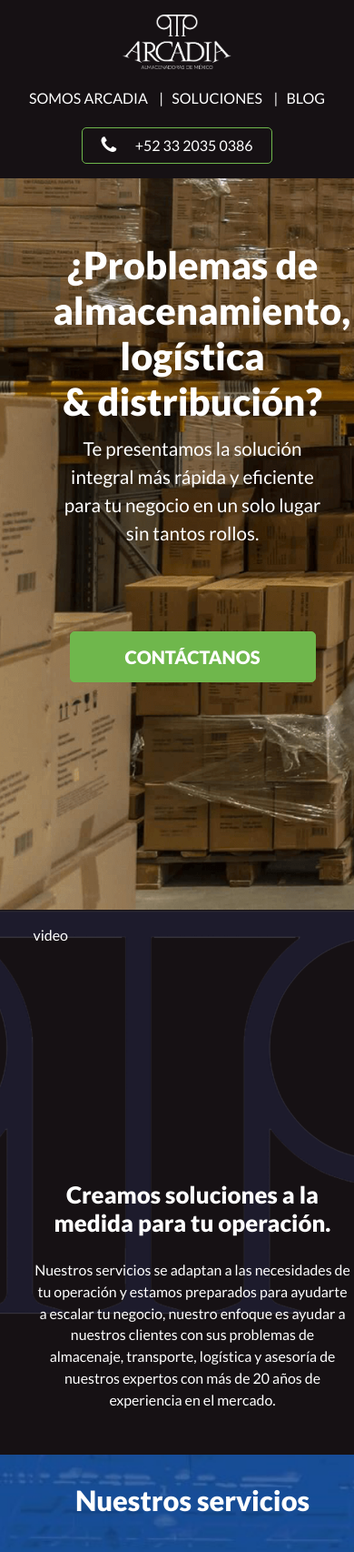
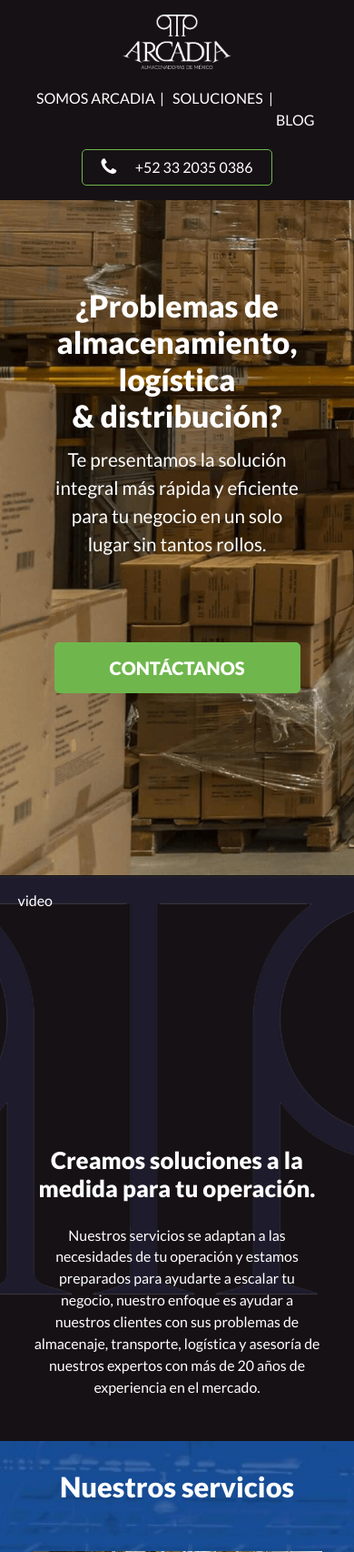
Before and after one commit to aaron2421/landing-arcadia, a PHP site: page / in a window 390 px wide. Shown: the top 1706 px of the page at 91% size. Run offline with PHP 8.4, Linux system fonts and the light colour scheme.

Commit message:
responsive fixed

```diff
--- a/styles.css
+++ b/styles.css
@@ -199,7 +199,6 @@ ul {
   flex-direction: column;
   align-items: center;
   flex: 0 1 320px;
-  /* height: 250px; */
   margin: 20px;
 }
 
@@ -324,7 +323,6 @@ ul {
 #form-container {
   background-color: var(--black);
   width: 30%;
-  min-width: 400px;
   height: auto;
   padding: 3rem 3rem 1rem 3rem;
 }
@@ -418,17 +416,40 @@ footer {
   color: white;
 }
 
+@media screen and (max-width: 350px) {
+  #pt3 {
+    padding: 2rem 0 !important;
+  }
+
+  .service {
+    width: 100%;
+  }
+
+  .service-img {
+    width: 100%;
+    height: 180px;
+  }
+}
+
 @media screen and (max-width: 750px) {
   .nav-bar {
     margin: 10px 0;
+  }
+
+  .nav-bar > ul {
+    min-width: 310px;
+  }
+
+  main > div {
+    width: 100vw;
   }
 
   #pt1 {
     display: flex;
     align-items: center;
     justify-content: center;
-    padding: 500px 10% !important;
-    height: 700px;
+    padding: 300px 10% 200px 10% !important;
+    /* height: 700px; */
   }
 
   #main-info {
@@ -438,7 +459,7 @@ footer {
   }
 
   #main-info > h1 {
-    font-size: calc(30px + 3vw);
+    font-size: calc(22px + 3vw);
     margin-bottom: 12px;
   }
 
@@ -558,6 +579,7 @@ footer {
 
   #info-redes {
     width: 100%;
+    margin-bottom: 30px;
   }
 
   #ar {
```
